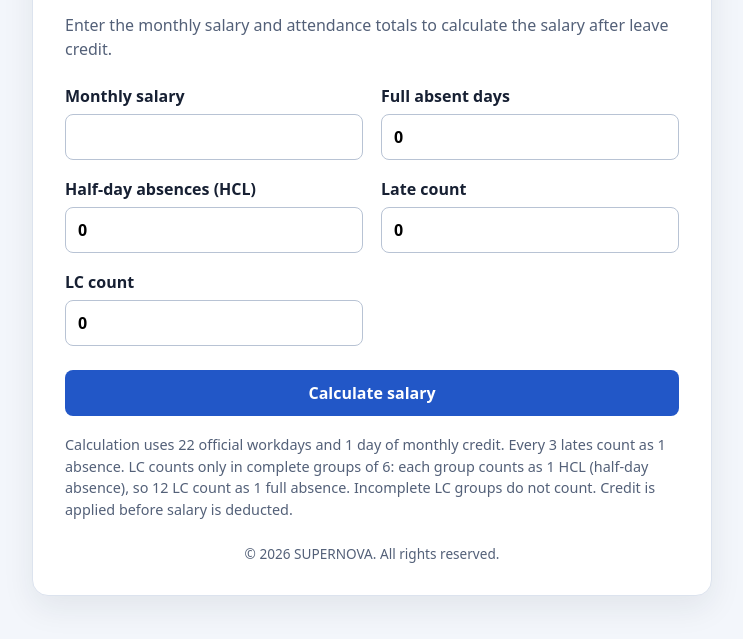
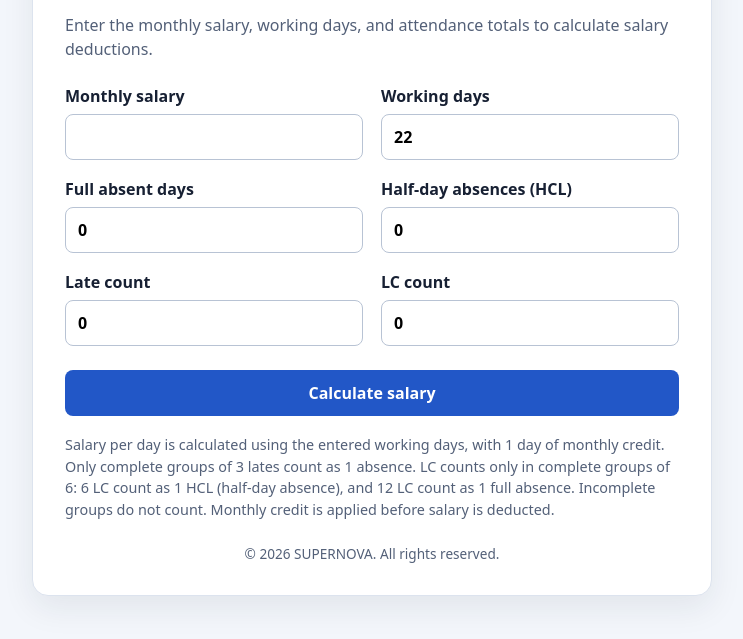
Before and after one commit to supernovapc12018-star/salary_calculator, a plain HTML site: page index.html in a window 1280 px wide. Shown: the part 111-750 px from the top of the page, without its empty margins (268-1011 px from the left). Drawn offline with Linux system fonts and the light colour scheme.

Commit message:
Update attendance calculator to include working days

```diff
--- a/index.html
+++ b/index.html
@@ -147,13 +147,17 @@
   <body>
     <main>
       <h1>Attendance Salary Calculator</h1>
-      <p class="intro">Enter the monthly salary and attendance totals to calculate the salary after leave credit.</p>
+      <p class="intro">Enter the monthly salary, working days, and attendance totals to calculate salary deductions.</p>
 
       <form id="salary-form">
         <div class="fields">
           <label for="monthly-salary">
             Monthly salary
             <input id="monthly-salary" name="monthlySalary" type="number" min="0" step="any" required>
+          </label>
+          <label for="working-days">
+            Working days
+            <input id="working-days" name="workingDays" type="number" min="1" step="any" value="22" required>
           </label>
           <label for="absent-days">
             Full absent days
@@ -176,10 +180,10 @@
       </form>
 
       <p class="assumptions">
-        Calculation uses 22 official workdays and 1 day of monthly credit.
-        Every 3 lates count as 1 absence. LC counts only in complete groups of 6:
-        each group counts as 1 HCL (half-day absence), so 12 LC count as 1 full absence.
-        Incomplete LC groups do not count. Credit is applied before salary is deducted.
+        Salary per day is calculated using the entered working days, with 1 day of monthly credit.
+        Only complete groups of 3 lates count as 1 absence. LC counts only in complete groups
+        of 6: 6 LC count as 1 HCL (half-day absence), and 12 LC count as 1 full absence.
+        Incomplete groups do not count. Monthly credit is applied before salary is deducted.
       </p>
 
       <section id="results" aria-live="polite" hidden>
@@ -201,7 +205,6 @@
     </main>
 
     <script>
-      const OFFICIAL_WORK_DAYS = 22;
       const MONTHLY_CREDIT_DAYS = 1;
       const LATES_PER_ABSENCE = 3;
       const LC_PER_HCL = 6;
@@ -218,22 +221,24 @@
 
         const values = new FormData(form);
         const monthlySalary = Number(values.get("monthlySalary"));
+        const workingDays = Number(values.get("workingDays"));
         const absentDays = Number(values.get("absentDays"));
         const hclDays = Number(values.get("hclDays"));
         const lateCount = Number(values.get("lateCount"));
         const lcCount = Number(values.get("lcCount"));
+        const lateAbsences = Math.floor(lateCount / LATES_PER_ABSENCE);
         const lcHcl = Math.floor(lcCount / LC_PER_HCL);
 
         const totalAbsenceDays = Math.min(
-          OFFICIAL_WORK_DAYS,
+          workingDays,
           absentDays +
             (hclDays + lcHcl) * HCL_ABSENCE_DAYS +
-            lateCount / LATES_PER_ABSENCE
+            lateAbsences
         );
         const creditUsed = Math.min(MONTHLY_CREDIT_DAYS, totalAbsenceDays);
         const creditRemaining = MONTHLY_CREDIT_DAYS - creditUsed;
         const unpaidAbsenceDays = Math.max(0, totalAbsenceDays - creditUsed);
-        const dailySalary = monthlySalary / OFFICIAL_WORK_DAYS;
+        const dailySalary = monthlySalary / workingDays;
         const salaryDeduction = unpaidAbsenceDays * dailySalary;
         const salaryPayable = monthlySalary - salaryDeduction;
 
```
